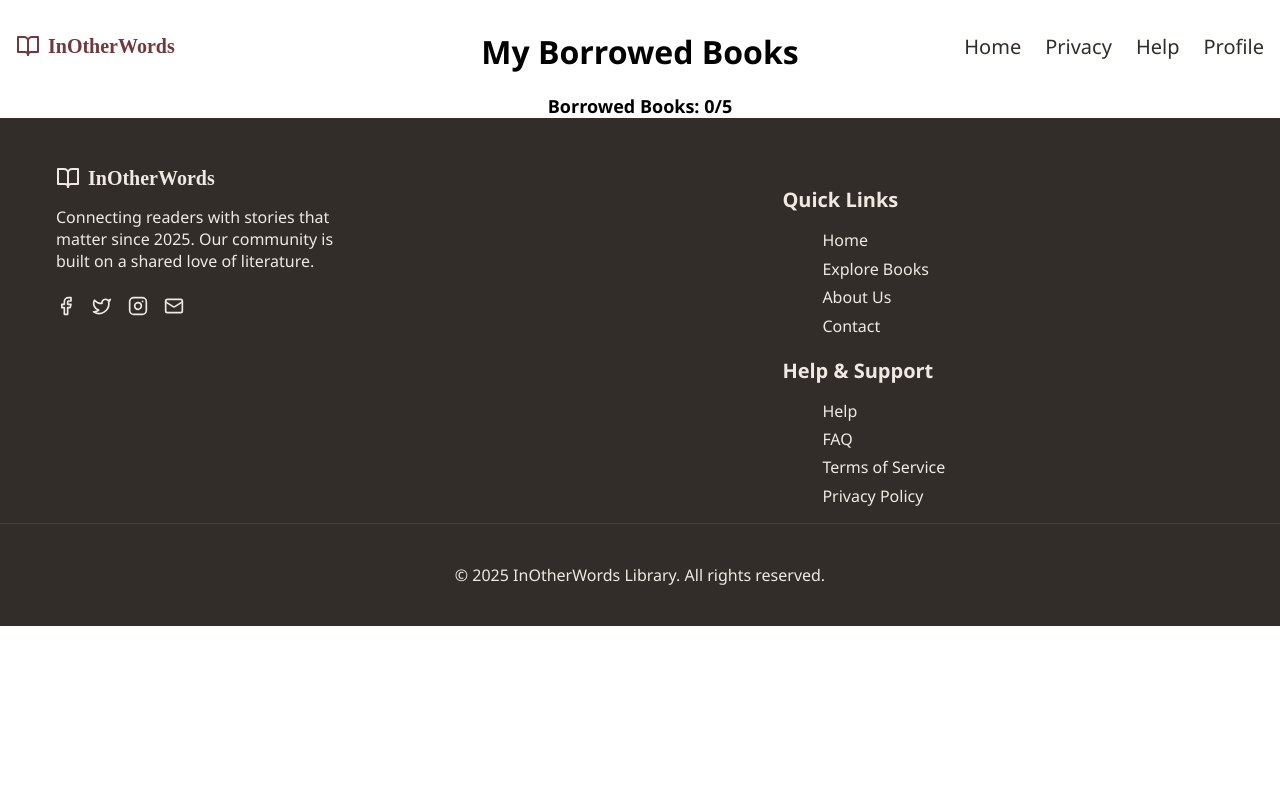
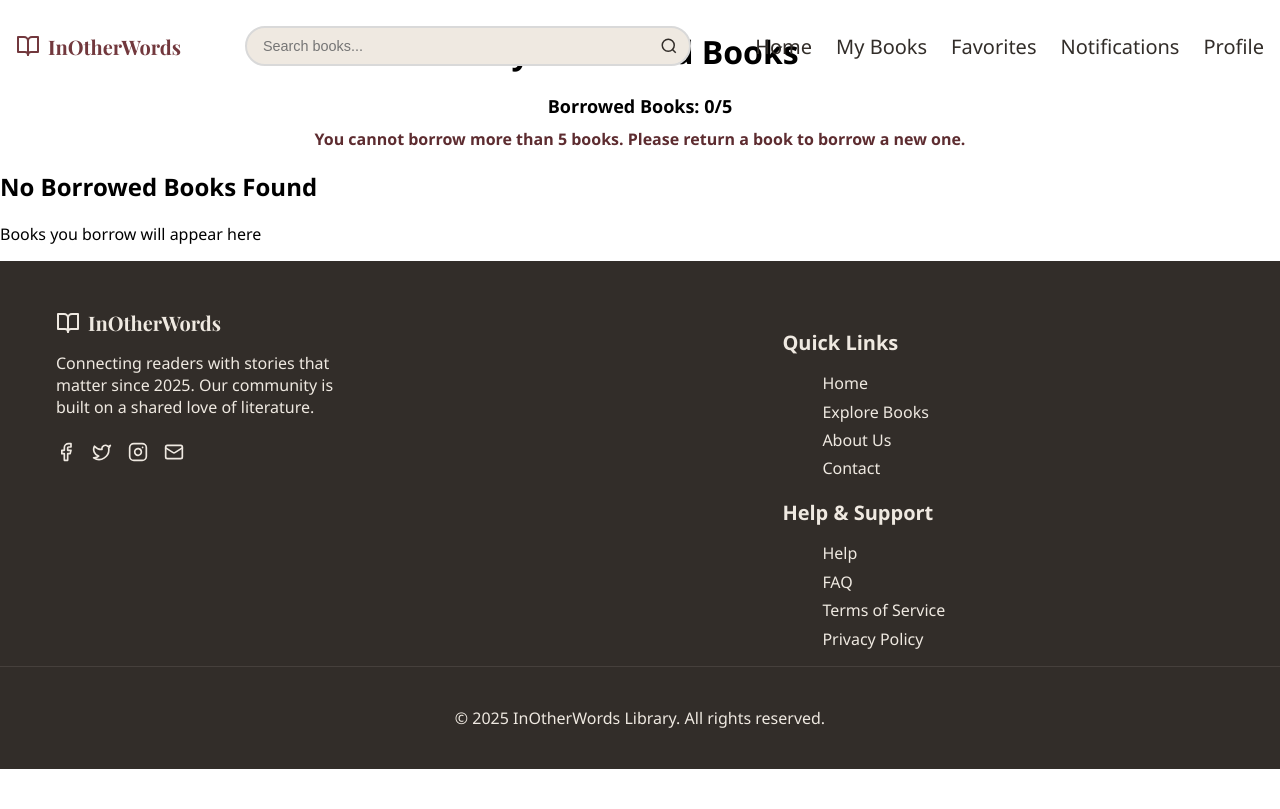
Before and after one commit to RahmaBahgat/LibraryProject, a Django app: page /borrowed/ in a window 1280 px wide. Shown: the top 809 px of the page. Run offline with Django 5.2, Linux system fonts and the light colour scheme; some libraries are stand-ins or nearby versions.

Commit message:
Update borrowed_list.html

```diff
--- a/onlinelibrary/Templates/borrowed_list.html
+++ b/onlinelibrary/Templates/borrowed_list.html
@@ -6,6 +6,15 @@
     <title>My Borrowed Books</title>
     <link rel="stylesheet" href="{% static 'css/borrowedList.css' %}" />
     <link rel="stylesheet" href="{% static 'css/Navbar_Footer.css' %}" />
+    <link rel="stylesheet" href="{% static 'css/notifications.css' %}" />
+    <link
+      href="https://fonts.googleapis.com/css2?family=Merriweather:wght@400;700&family=Playfair+Display:wght@700&display=swap"
+      rel="stylesheet"
+    />
+    <link
+      rel="stylesheet"
+      href="https://cdnjs.cloudflare.com/ajax/libs/font-awesome/6.0.0/css/all.min.css"
+    />
     <link
       rel="icon"
       href="{% static 'images/favicon-16x16.png' %}"
@@ -37,6 +46,17 @@
           </svg>
           <span>InOtherWords</span>
         </div>
+        <div class="nav-search">
+          <form id="searchForm">
+            <input type="text" placeholder="Search books..." aria-label="Search books">
+            <button type="submit" aria-label="Search">
+              <svg width="18" height="18" viewBox="0 0 24 24" fill="none" stroke="currentColor" stroke-width="2">
+                <circle cx="11" cy="11" r="8"></circle>
+                <path d="M21 21l-4.35-4.35"></path>
+              </svg>
+            </button>
+          </form>
+        </div>
         <button class="nav-toggle" aria-label="Toggle navigation">
           <span></span>
           <span></span>
@@ -44,26 +64,84 @@
         </button>
         <div class="nav-menu">
           <a href="{% url 'home' %}" class="nav-link">Home</a>
-          <a href="{% url 'privacy' %}" class="nav-link">Privacy</a>
-          <a href="{% url 'help-center' %}" class="nav-link">Help</a>
+          <a href="{% url 'borrowed-list' %}" class="nav-link">My Books</a>
+          <a href="{% url 'favorites' %}" class="nav-link">Favorites</a>
+          <div class="dropdown">
+            <a href="{% url 'notifications' %}" class="nav-link">Notifications</a>
+            <div class="dropdown-content">
+              {% for notification in notifications|slice:":3" %}
+              <p class="notif">
+                {{ notification.title }}
+                <time>{{ notification.created_at|date:"F j, Y — g:i A" }}</time>
+              </p>
+              {% empty %}
+              <p class="notif">No new notifications</p>
+              {% endfor %}
+              <a class="notif" href="{% url 'notifications' %}">See all notifications</a>
+            </div>
+          </div>
           <a href="{% url 'profile' %}" class="nav-link">Profile</a>
         </div>
       </div>
     </nav>
 
-    <main>
+    <main class="main-content">
       <h1>My Borrowed Books</h1>
 
       <div class="borrow-counter">
-        Borrowed Books: <span id="borrow-count">0</span>/5
+        Borrowed Books: <span id="borrow-count">{{ borrowed_books|length }}</span>/5
       </div>
 
-      <div id="limit-warning" class="limit-warning" style="display: none">
-        You cannot borrow more than 5 books. Please return a book to borrow a
-        new one.
+      <div id="limit-warning" class="limit-warning {% if borrowed_books|length >= 5 %}show{% else %}hide{% endif %}">
+        You cannot borrow more than 5 books. Please return a book to borrow a new one.
       </div>
 
-      <div id="borrowed-books-container"></div>
+      <div class="books-grid" id="booksContainer">
+        {% if borrowed_books %}
+          {% for borrowed in borrowed_books %}
+            <div class="book-card" data-book-id="{{ borrowed.book.id }}">
+              <div class="book-cover">
+                {% if borrowed.book.image %}
+                  <img src="{{ borrowed.book.image.url }}" alt="{{ borrowed.book.title }}">
+                {% elif borrowed.book.cover_path %}
+                  <img src="{% static borrowed.book.cover_path %}" alt="{{ borrowed.book.title }}">
+                {% else %}
+                  <img src="{% static 'images/books/default-cover.jpg' %}" alt="{{ borrowed.book.title }}">
+                {% endif %}
+              </div>
+              <div class="book-info">
+                <h3 class="book-title">{{ borrowed.book.title }}</h3>
+                <p class="book-author">by {{ borrowed.book.author }}</p>
+                <div class="book-rating">
+                  {% for i in "12345"|make_list %}
+                    {% if forloop.counter <= borrowed.book.average_rating|floatformat:"0" %}
+                      <i class="fas fa-star"></i>
+                    {% else %}
+                      <i class="far fa-star"></i>
+                    {% endif %}
+                  {% endfor %}
+                  <span class="rating-count">({{ borrowed.book.reviews.count }})</span>
+                </div>
+                <div class="borrow-info">
+                  <p>Borrowed on: {{ borrowed.borrow_date|date:"F j, Y" }}</p>
+                  <p>Due by: {{ borrowed.due_date|date:"F j, Y" }}</p>
+                </div>
+                <div class="book-actions">
+                  <a href="{% url 'book_detail' borrowed.book.id %}" class="view-details">View Details</a>
+                  <button class="return-book" data-book-id="{{ borrowed.book.id }}">
+                    Return Book
+                  </button>
+                </div>
+              </div>
+            </div>
+          {% endfor %}
+        {% else %}
+          <div class="empty-state">
+            <h2>No Borrowed Books Found</h2>
+            <p>Books you borrow will appear here</p>
+          </div>
+        {% endif %}
+      </div>
     </main>
 
     <footer class="footer">
@@ -189,9 +267,9 @@
 
     <script src="{% static 'js/borrowedList.js' %}"></script>
     <script src="{% static 'js/Navbar_Footer.js' %}"></script>
-    <!-- <script src="{% static 'js/checkAuth.js' %}"></script> -->
+    <script src="{% static 'js/notifications.js' %}"></script>
     <script>
-      check(false, 0);
+      document.querySelector(".current-year").textContent = new Date().getFullYear();
     </script>
   </body>
 </html>
```
